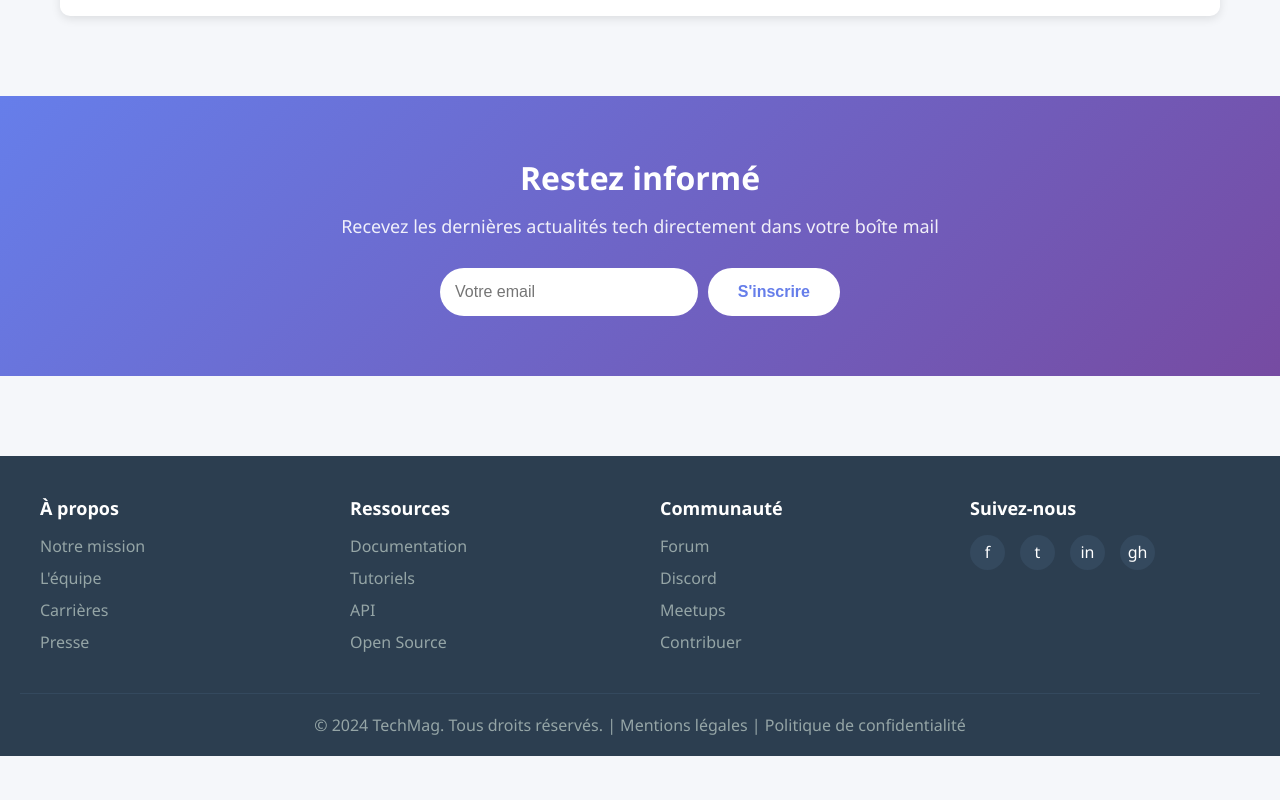
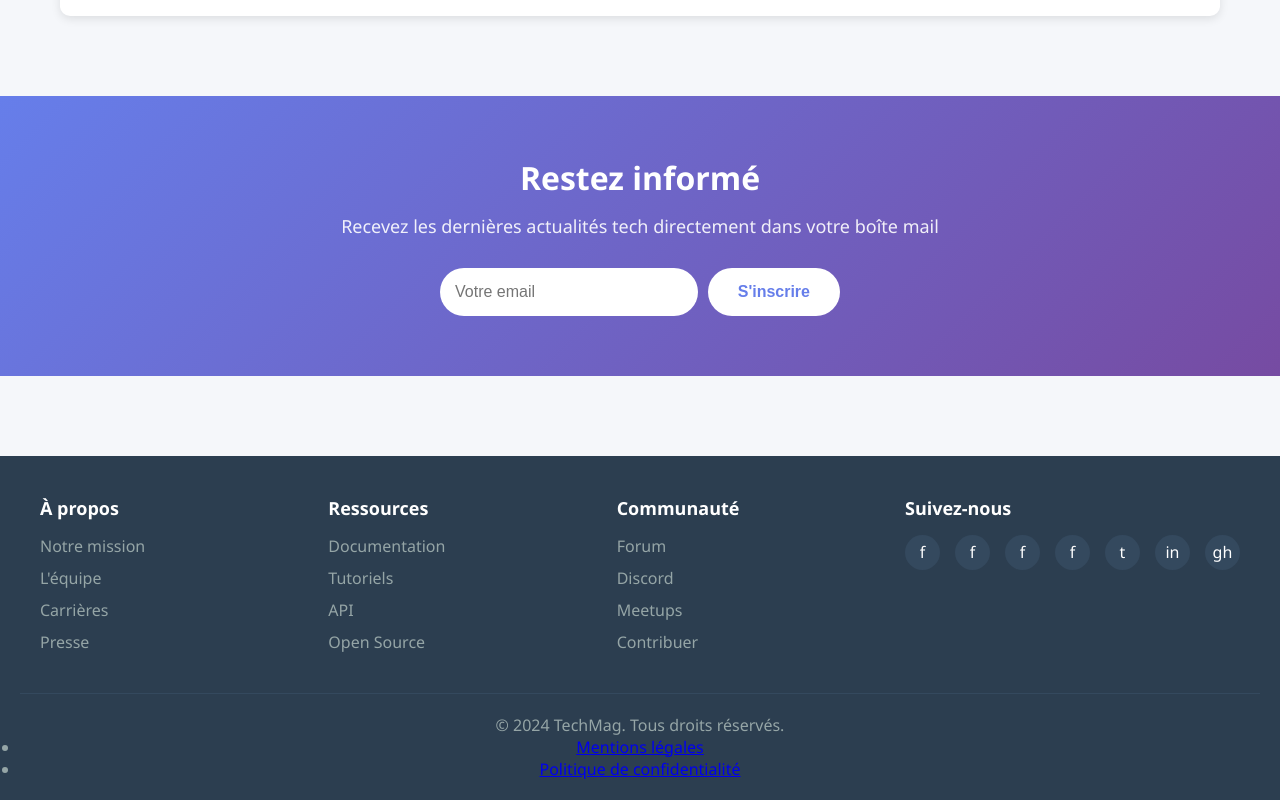
Before and after one commit to sirineTIWEB/ex-decoupage-react, a React (Vite) app in the folder ex-decoupage-react-25-sirine/: page / in a window 1280 px wide. Shown: the part 1771-2571 px from the top of the page. Before the commit the page ends 2527 px from the top, so only its background shows below. Built offline with nearby package versions, Linux system fonts and the light colour scheme.

Commit message:
tout fait sauf social

```diff
--- a/ex-decoupage-react-25-sirine/src/composants/CategorieSec.jsx
+++ b/ex-decoupage-react-25-sirine/src/composants/CategorieSec.jsx
@@ -1,22 +1,24 @@
 import Category from "./moleculaires/Category"
+import { categories } from "../data";
+
 
 function CategorieSec(){
 
-    const data = [
-        { nom: 'Développement Web', count: '45'},
-        { nom: 'Intelligence Artificielle', count: '32'},
-        { nom: 'Cybersécurité', count: '28'},
-        { nom: 'Cloud Computing', count: '21'},
-        { nom: 'Mobile', count: '19'}
+    // const data = [
+    //     { nom: 'Développement Web', count: '45'},
+    //     { nom: 'Intelligence Artificielle', count: '32'},
+    //     { nom: 'Cybersécurité', count: '28'},
+    //     { nom: 'Cloud Computing', count: '21'},
+    //     { nom: 'Mobile', count: '19'}
 
-    ];
+    // ];
 
     return(
         <section class="categories-section">
         <div class="categories-list">
             <h2 class="categories-title">Catégories Populaires</h2>
-            {data.map((category,index) => (
-            <Category key={index} nom={category.nom} count={category.count} />
+            {categories.map((category,index) => (
+            <Category key={index} nom={category.name} count={category.count} />
         ))}
         </div>
     </section>
--- a/ex-decoupage-react-25-sirine/src/composants/Footer.jsx
+++ b/ex-decoupage-react-25-sirine/src/composants/Footer.jsx
@@ -1,40 +1,29 @@
 // structure non générale pour en créer un composant, inintérêt de crée composant lien car cela tient sur une ligne.
+import { footerColumns } from "../data"
+import { siteInfo } from "../data"
+import { socialLinks } from "../data"
+
 
 function Footer() {
     return (
         <footer class="footer">
             <div class="footer-content">
-                <div class="footer-column">
-                    <h3>À propos</h3>
+                {footerColumns.map((col, index) => (
+                    <div class="footer-column" key={index}>
+                        <h3>{col.title}</h3>
                         <ul>
-                        <li><a href="#">Notre mission</a></li>
-                        <li><a href="#">L'équipe</a></li>
-                        <li><a href="#">Carrières</a></li>
-                        <li><a href="#">Presse</a></li>
+                            {col.links.map((lien, index) => (
+                                <li><a href={lien.href} key={index}>{lien.label}</a></li>
+                            ))}
                         </ul>
                     </div>
-                <div class="footer-column">
-                    <h3>Ressources</h3>
-                    <ul>
-                        <li><a href="#">Documentation</a></li>
-                        <li><a href="#">Tutoriels</a></li>
-                        <li><a href="#">API</a></li>
-                        <li><a href="#">Open Source</a></li>
-                    </ul>
-                </div>
-                <div class="footer-column">
-                    <h3>Communauté</h3>
-                    <ul>
-                        <li><a href="#">Forum</a></li>
-                        <li><a href="#">Discord</a></li>
-                        <li><a href="#">Meetups</a></li>
-                        <li><a href="#">Contribuer</a></li>
-                    </ul>
-                </div>
+                ))}
                 <div class="footer-column">
                 <h3>Suivez-nous</h3>
                 <div class="social-links">
-                        <div class="social-icon">f</div>
+                    {socialLinks.map((social) => (
+                        <div class="social-icon" key={social.id}>f</div>
+                    ))}
                     <div class="social-icon">t</div>
                     <div class="social-icon">in</div>
                     <div class="social-icon">gh</div>
@@ -42,7 +31,12 @@ function Footer() {
             </div>
             </div>
             <div class="footer-bottom">
-                <p>© 2024 TechMag. Tous droits réservés. | Mentions légales | Politique de confidentialité</p>
+                <p>{siteInfo.footer.copyright}</p>
+                <ul>
+                    {siteInfo.footer.legalLinks.map((lien, index) => (
+                        <li><a href={lien.href}>{lien.label}</a></li>
+                    ))}
+                </ul>
             </div>
         </footer>
     )
--- a/ex-decoupage-react-25-sirine/src/composants/NewsletterSec.jsx
+++ b/ex-decoupage-react-25-sirine/src/composants/NewsletterSec.jsx
@@ -1,12 +1,13 @@
 import Form from './moleculaires/Form'
+import { siteInfo } from '../data'
 
 function NewsletterSec() {
     return (
         <section class="newsletter-section">
             <div class="newsletter-content">
-                <h2 class="newsletter-title">Restez informé</h2>
+                <h2 class="newsletter-title">{siteInfo.newsletter.title}</h2>
                 <p class="newsletter-description">
-                    Recevez les dernières actualités tech directement dans votre boîte mail
+                    {siteInfo.newsletter.description}
                 </p>
                 <Form />
             </div>
--- a/ex-decoupage-react-25-sirine/src/composants/moleculaires/Form.jsx
+++ b/ex-decoupage-react-25-sirine/src/composants/moleculaires/Form.jsx
@@ -1,12 +1,13 @@
 import Input from '../atomiques/Input'
 import Bouton from '../atomiques/Bouton'
+import { siteInfo } from '../../data'
 
 function Form() {
 
     return (
         <form class="newsletter-form">
-            <Input type="email" classe="email-input" placeholder="Votre email" />
-            <Bouton type="submit" classe="subscribe-btn"  valeur="S'inscrire"/>
+            <Input type="email" classe="email-input" placeholder={siteInfo.newsletter.placeholder} />
+            <Bouton type="submit" classe="subscribe-btn"  valeur={siteInfo.newsletter.buttonText}/>
         </form>
     )
 }
--- a/ex-decoupage-react-25-sirine/src/composants/moleculaires/TagList.jsx
+++ b/ex-decoupage-react-25-sirine/src/composants/moleculaires/TagList.jsx
@@ -1,22 +1,12 @@
 import Tag from '../atomiques/Tag'
 
+import { popularTags } from '../../data'
+
 function TagList() {
-    const data = [
-        'React',
-        'Node.js',
-        'Python',
-        'Docker',
-        'Tpescript',
-        'GraphQL',
-        'MongoDB',
-        'AWS',
-        'Vue.js',
-        'Machine Learning'
-    ]
 
     return (
         <div class="tags-list">
-            {data.map((tag,index) => (
+            {popularTags.map((tag,index) => (
             <Tag classe="tag" key={index} titre={tag} />
         ))}
         </div>
--- /dev/null
+++ b/ex-decoupage-react-25-sirine/src/data.jsx
@@ -0,0 +1,156 @@
+// Import des images depuis assets/images
+import iaImage from './assets/images/IA.png';
+import reactImage from './assets/images/React.png';
+import djangoImage from './assets/images/dja.png';
+import dockerImage from './assets/images/docker.png';
+
+// ==========================================
+// DONNÉES DE NAVIGATION
+// ==========================================
+export const navLinks = [
+  { label: "Accueil", href: "#accueil" },
+  { label: "Articles", href: "#articles" },
+  { label: "Tutoriels", href: "#tutoriels" },
+  { label: "Podcasts", href: "#podcasts" },
+  { label: "Contact", href: "#contact" },
+];
+
+// ==========================================
+// ARTICLE PRINCIPAL (FEATURED)
+// ==========================================
+export const featuredArticle = {
+  image: iaImage,
+  alt: "Intelligence Artificielle",
+  category: "Intelligence Artificielle",
+  title: "Les dernières avancées en IA générative transforment le développement",
+  author: {
+    name: "Marie Dupont",
+    avatar: null
+  },
+  readTime: "5 min de lecture",
+  date: "24 Sept 2024",
+  excerpt: "Découvrez comment les nouvelles technologies d'IA révolutionnent notre façon de coder et de créer des applications modernes..."
+};
+
+// ==========================================
+// ARTICLES RÉCENTS
+// ==========================================
+export const posts = [
+  {
+    id: 1,
+    image: reactImage,
+    alt: "React Hooks",
+    category: "JavaScript",
+    title: "Maîtriser les Hooks React en 2024",
+    date: "23 Sept 2024"
+  },
+  {
+    id: 2,
+    image: djangoImage,
+    alt: "FastAPI vs Django",
+    category: "Python",
+    title: "FastAPI vs Django : Le guide complet",
+    date: "22 Sept 2024"
+  },
+  {
+    id: 3,
+    image: dockerImage,
+    alt: "Docker et Kubernetes",
+    category: "DevOps",
+    title: "Docker et Kubernetes pour débutants",
+    date: "21 Sept 2024"
+  }
+];
+
+// ==========================================
+// CATÉGORIES
+// ==========================================
+export const categories = [
+  { id: 1, name: "Développement Web", count: 45 },
+  { id: 2, name: "Intelligence Artificielle", count: 32 },
+  { id: 3, name: "Cybersécurité", count: 28 },
+  { id: 4, name: "Cloud Computing", count: 21 },
+  { id: 5, name: "Mobile", count: 19 }
+];
+
+// ==========================================
+// TAGS POPULAIRES
+// ==========================================
+export const popularTags = [
+  "React",
+  "Node.js",
+  "Python",
+  "Docker",
+  "TypeScript",
+  "GraphQL",
+  "MongoDB",
+  "AWS",
+  "Vue.js",
+  "Machine Learning"
+];
+
+// ==========================================
+// DONNÉES DU FOOTER
+// ==========================================
+export const footerColumns = [
+  {
+    title: "À propos",
+    links: [
+      { label: "Notre mission", href: "#" },
+      { label: "L'équipe", href: "#" },
+      { label: "Carrières", href: "#" },
+      { label: "Presse", href: "#" }
+    ]
+  },
+  {
+    title: "Ressources",
+    links: [
+      { label: "Documentation", href: "#" },
+      { label: "Tutoriels", href: "#" },
+      { label: "API", href: "#" },
+      { label: "Open Source", href: "#" }
+    ]
+  },
+  {
+    title: "Communauté",
+    links: [
+      { label: "Forum", href: "#" },
+      { label: "Discord", href: "#" },
+      { label: "Meetups", href: "#" },
+      { label: "Contribuer", href: "#" }
+    ]
+  }
+];
+
+// ==========================================
+// RÉSEAUX SOCIAUX
+// ==========================================
+export const socialLinks = [
+  { id: 1, icon: "f", name: "Facebook", href: "#" },
+  { id: 2, icon: "t", name: "Twitter", href: "#" },
+  { id: 3, icon: "in", name: "LinkedIn", href: "#" },
+  { id: 4, icon: "gh", name: "GitHub", href: "#" }
+];
+
+// ==========================================
+// INFOS DU SITE
+// ==========================================
+export const siteInfo = {
+  logo: {
+    icon: "TM",
+    text: "TechMag"
+  },
+  newsletter: {
+    title: "Restez informé",
+    description: "Recevez les dernières actualités tech directement dans votre boîte mail",
+    placeholder: "Votre email",
+    buttonText: "S'inscrire"
+  },
+  footer: {
+    copyright: "© 2024 TechMag. Tous droits réservés.",
+    legalLinks: [
+      { label: "Mentions légales", href: "#" },
+      { label: "Politique de confidentialité", href: "#" }
+    ]
+  }
+};
```
Also changed, not shown: ex-decoupage-react-25-sirine/src/composants/ArticleSec.jsx (+12 -12 lines), ex-decoupage-react-25-sirine/src/composants/Header.jsx (+7 -7 lines), ex-decoupage-react-25-sirine/src/composants/HeroSec.jsx (+10 -9 lines). Lines whose indentation alone changed are shown as unchanged.
